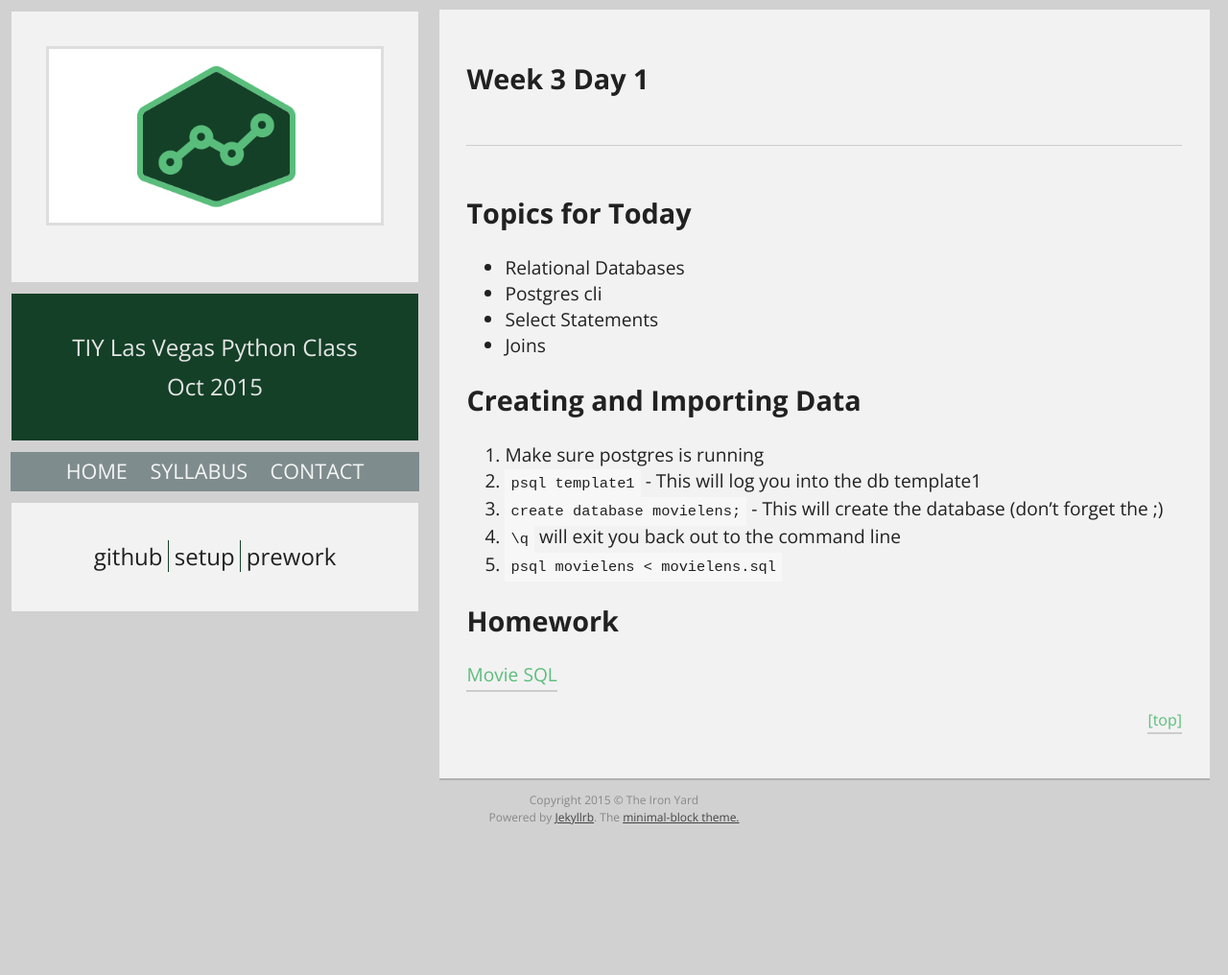
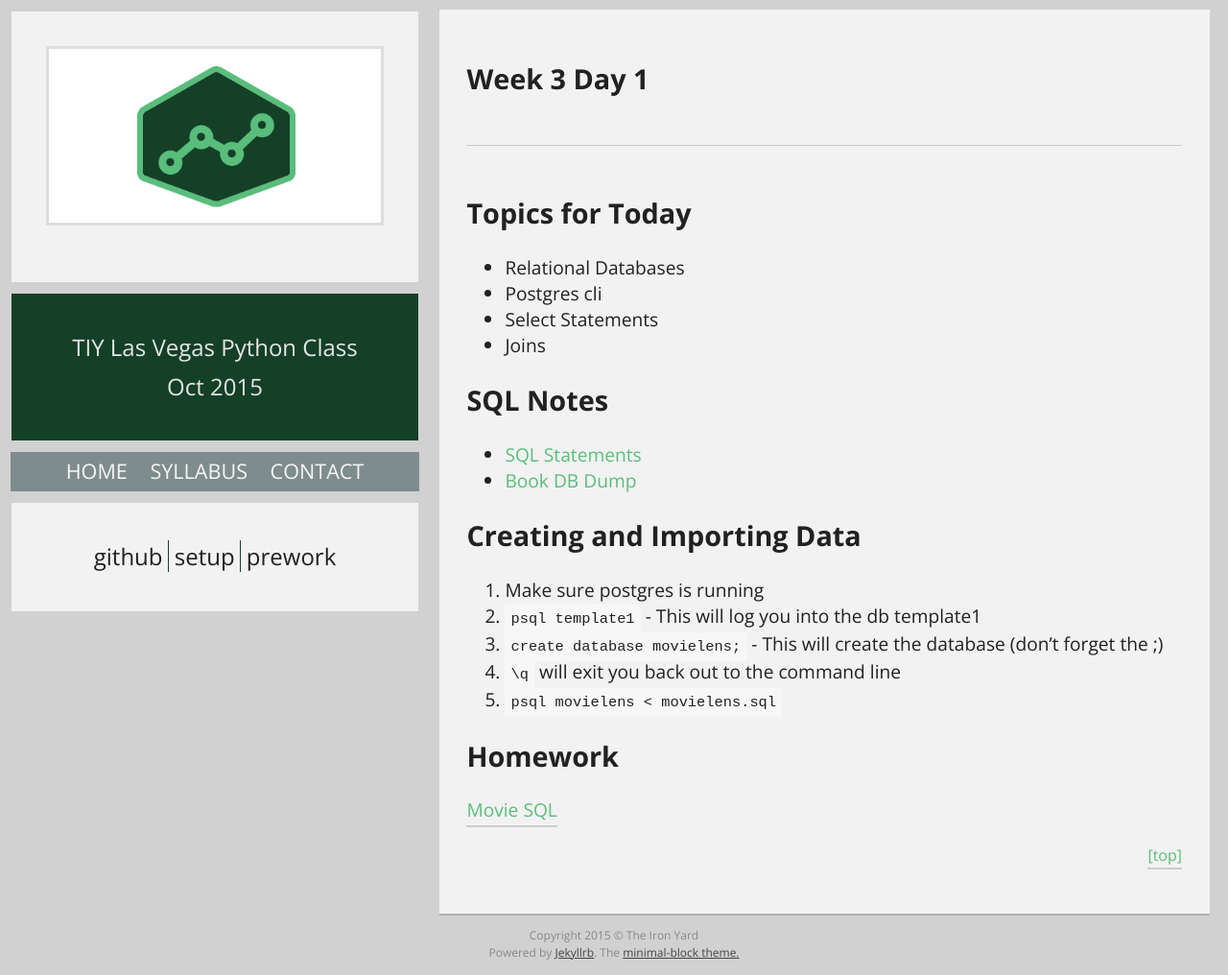
Before and after one commit to tiy-lv-python-2015-10/tiy-lv-python-2015-10.github.io, a Jekyll site: the page built from _posts/2015-10-18-Week-3-Day-1.md, in a window 1280 px wide. Shown: the whole page at 96% size. Built offline with Jekyll 4.4.1, drawn with Linux system fonts in a browser that asks for light colours; Markdown is read by kramdown in place of the engine named in the settings; before the commit the page ends 900 px from its top, so only the background shows below that.

Commit message:
Adding sql and dump links

```diff
--- a/_posts/2015-10-18-Week-3-Day-1.md
+++ b/_posts/2015-10-18-Week-3-Day-1.md
@@ -9,6 +9,11 @@ title: Week 3 Day 1
 * Select Statements
 * Joins
 
+# SQL Notes
+* [SQL Statements](https://github.com/tiy-lv-python-2015-10/class-notes/blob/master/week3/book-notes.sql)
+* [Book DB Dump](https://github.com/tiy-lv-python-2015-10/class-notes/blob/master/week3/dump.zip)
+
+
 # Creating and Importing Data
 1. Make sure postgres is running
 2. `psql template1` - This will log you into the db template1
```
